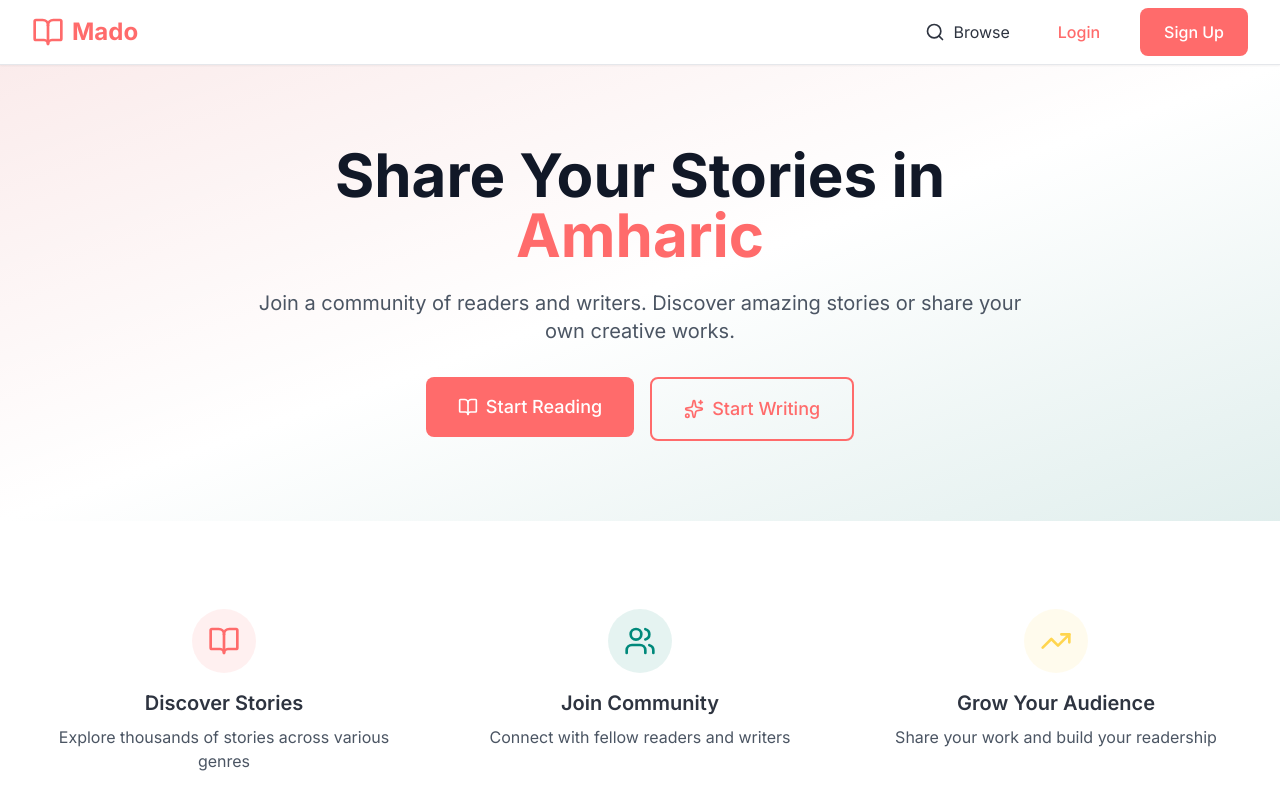
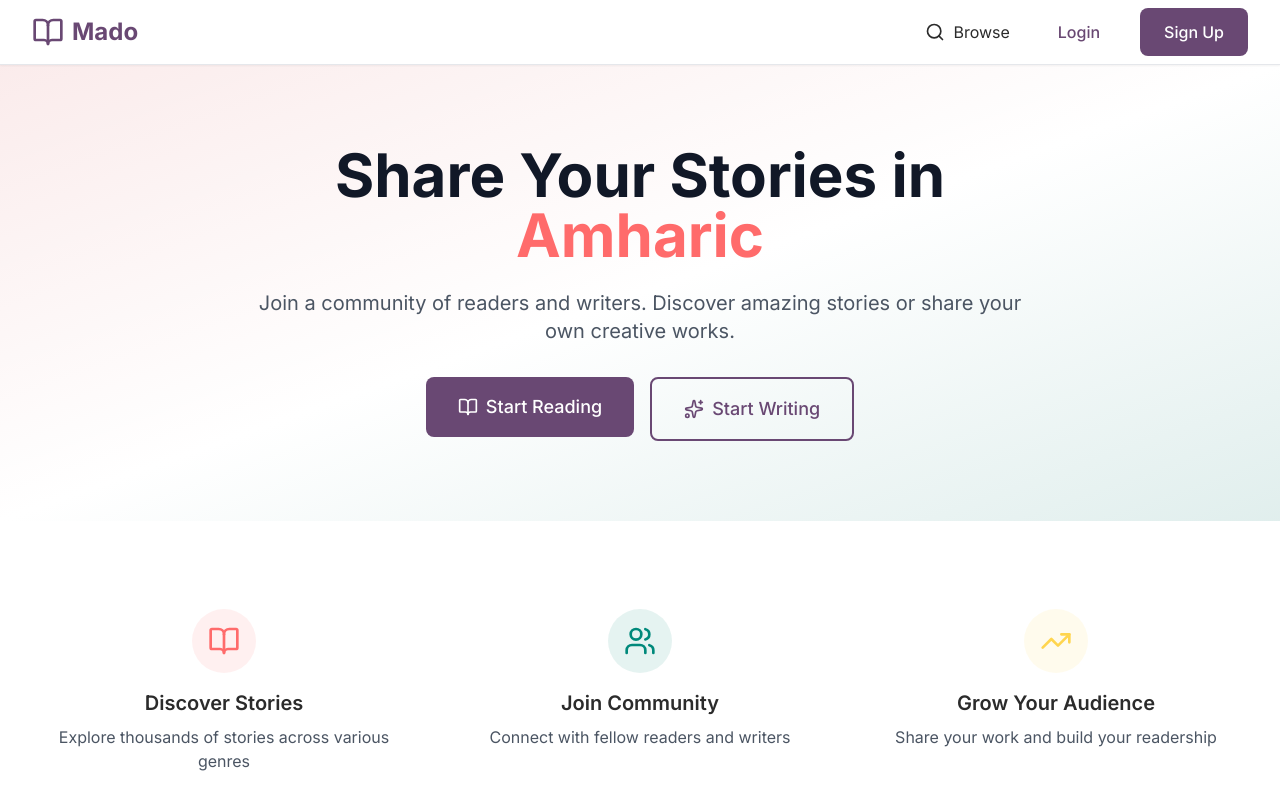
Before and after one commit to Iamhan-e/Mado, a Next.js app: page / in a window 1280 px wide. Shown: the top 800 px of the page. Built offline with nearby package versions, Linux system fonts and the light colour scheme; no server answers.

Commit message:
feat: add clsx and tailwind-merge dependencies; update Tailwind colors and text settings

```diff
--- a/package.json
+++ b/package.json
@@ -17,6 +17,7 @@
     "@hookform/resolvers": "^5.2.2",
     "@prisma/client": "^6.19.0",
     "bcryptjs": "^3.0.3",
+    "clsx": "^2.1.1",
     "lucide-react": "^0.553.0",
     "next": "16.0.1",
     "next-auth": "^5.0.0-beta.30",
@@ -24,6 +25,7 @@
     "react": "19.2.0",
     "react-dom": "19.2.0",
     "react-hook-form": "^7.66.0",
+    "tailwind-merge": "^3.4.0",
     "zod": "^4.1.12"
   },
   "devDependencies": {
--- a/tailwind.config.js
+++ b/tailwind.config.js
@@ -8,27 +8,38 @@ module.exports = {
   theme: {
     extend: {
       colors: {
+        // Primary brand color - Coral/Terracotta
         primary: {
-          DEFAULT: '#FF6B6B',
-          dark: '#FF5252',
-          light: '#FF8A8A',
+          DEFAULT: "#694873",
+          dark: "#694873",
+          light: "#694873",
         },
+        // Secondary brand color - Teal
         secondary: {
-          DEFAULT: '#00897B',
-          dark: '#00796B',
-          light: '#4DB6AC',
+          DEFAULT: "#00897B",
+          dark: "#00796B",
+          light: "#009688",
         },
+        // Accent color - Gold
         accent: {
-          DEFAULT: '#FFD54F',
-          dark: '#FFC107',
-          light: '#FFE082',
+          DEFAULT: "#FFD54F",
+          dark: "#FFC107",
+          light: "#FFEB3B",
         },
-        background: '#FAFAFA',
-        surface: '#FFFFFF',
-        textPrimary: '#2E3440',
-        textSecondary: '#6B7280',
+        // Background colors
+        background: "#FAFAFA",
+        surface: "#FFFFFF",
+        parchment: "#FAFAFA",
+
+        // Text colors
+        text: {
+          primary: "#2B2B2B",
+          secondary: "#5F5F5F",
+        },
+        textPrimary: "#2B2B2B",
+        textSecondary: "#5F5F5F",
       },
     },
   },
   plugins: [],
-};
+}
```
Also changed, not shown: 1 other file (tests, documents, lock files or other folders).
